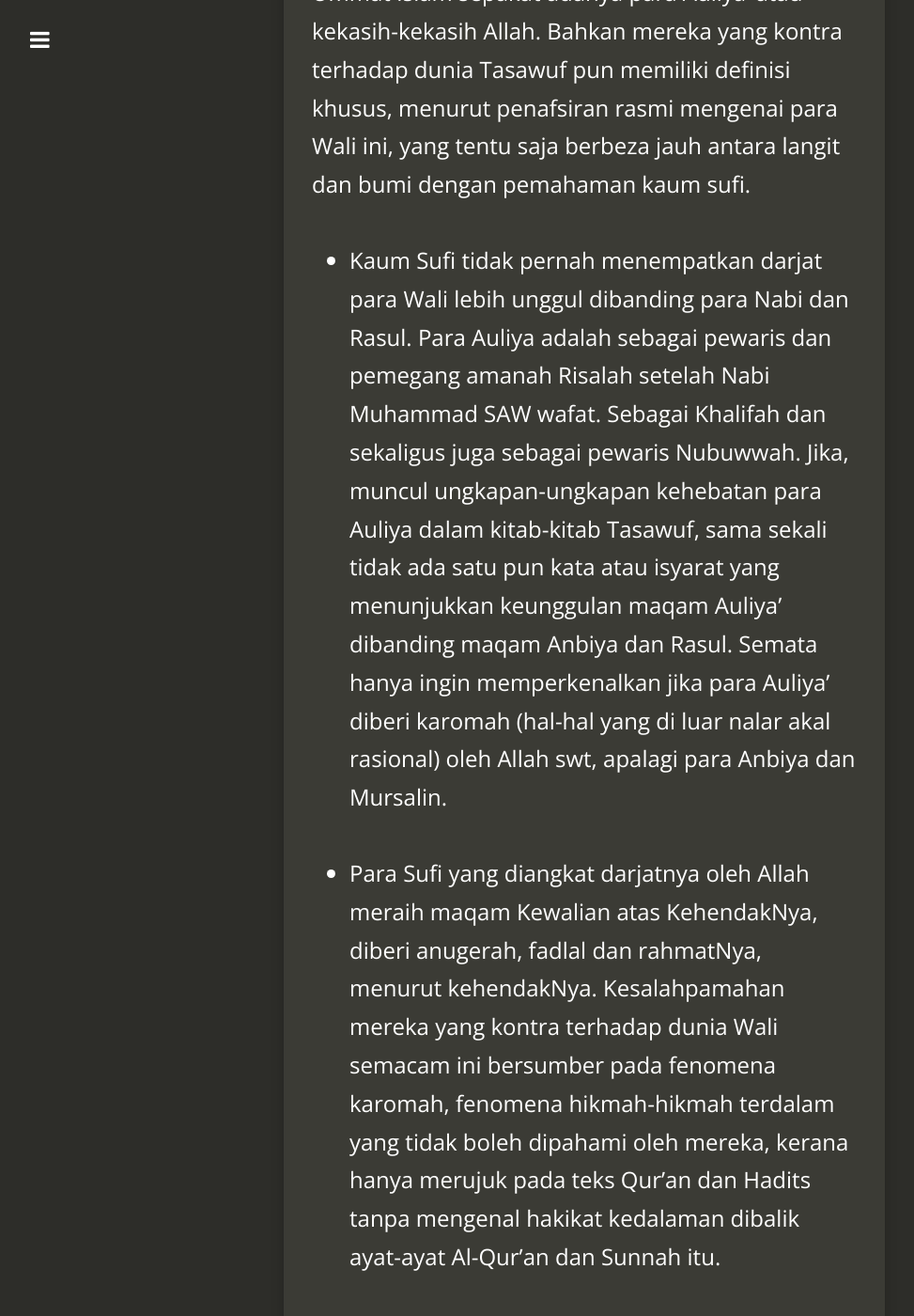
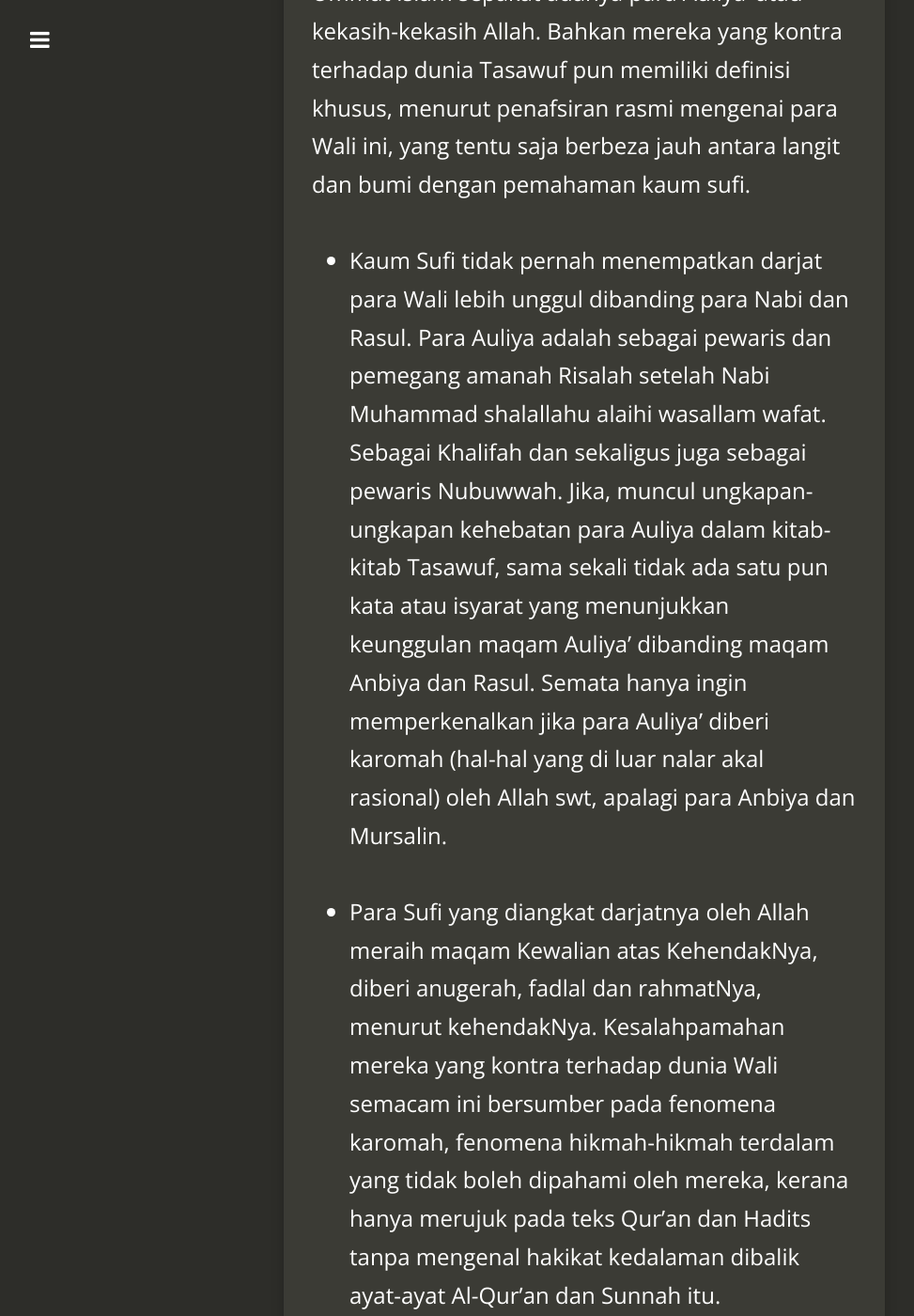
Before and after one commit to kedamaian/swsyafiq, a Jekyll site: the page built from _posts/2010-01-15-salah-faham-terhadap-dunia-sufi.md, in a window 1280 px wide and 1400 px high, scrolled down 5280 px. Shown: the whole window at 94% size, without its empty margins (18-991 px from the left). Built offline with Jekyll 4.4.1, drawn with Linux system fonts in a browser that asks for light colours; nearby versions of some CDN libraries; comment, search, counter and statistics services are not loaded; some of the changed text lies outside the part shown.

Commit message:
Update 2010-01-15-salah-faham-terhadap-dunia-sufi.md

```diff
--- a/_posts/2010-01-15-salah-faham-terhadap-dunia-sufi.md
+++ b/_posts/2010-01-15-salah-faham-terhadap-dunia-sufi.md
@@ -41,16 +41,16 @@
 ## Jawapan:
 Ummat Islam sepakat adanya para Auliya' atau kekasih-kekasih Allah. Bahkan mereka yang kontra terhadap dunia Tasawuf pun memiliki definisi khusus, menurut penafsiran rasmi mengenai para Wali ini, yang tentu saja berbeza jauh antara langit dan bumi dengan pemahaman kaum sufi.
 
--    Kaum Sufi tidak pernah menempatkan darjat para Wali lebih unggul dibanding para Nabi dan Rasul. Para Auliya adalah sebagai pewaris dan pemegang amanah Risalah setelah Nabi Muhammad SAW wafat. Sebagai Khalifah dan sekaligus juga sebagai pewaris Nubuwwah. Jika, muncul ungkapan-ungkapan kehebatan para Auliya dalam kitab-kitab Tasawuf, sama sekali tidak ada satu pun kata atau isyarat yang menunjukkan keunggulan maqam Auliya' dibanding maqam Anbiya dan Rasul. Semata hanya ingin memperkenalkan jika para Auliya' diberi karomah (hal-hal yang di luar nalar akal rasional) oleh Allah swt, apalagi para Anbiya dan Mursalin.
+-    Kaum Sufi tidak pernah menempatkan darjat para Wali lebih unggul dibanding para Nabi dan Rasul. Para Auliya adalah sebagai pewaris dan pemegang amanah Risalah setelah Nabi Muhammad shalallahu alaihi wasallam wafat. Sebagai Khalifah dan sekaligus juga sebagai pewaris Nubuwwah. Jika, muncul ungkapan-ungkapan kehebatan para Auliya dalam kitab-kitab Tasawuf, sama sekali tidak ada satu pun kata atau isyarat yang menunjukkan keunggulan maqam Auliya' dibanding maqam Anbiya dan Rasul. Semata hanya ingin memperkenalkan jika para Auliya' diberi karomah (hal-hal yang di luar nalar akal rasional) oleh Allah swt, apalagi para Anbiya dan Mursalin.
 
 -    Para Sufi yang diangkat darjatnya oleh Allah meraih maqam Kewalian atas KehendakNya, diberi anugerah, fadlal dan rahmatNya, menurut kehendakNya. Kesalahpamahan mereka yang kontra terhadap dunia Wali semacam ini bersumber pada fenomena karomah, fenomena hikmah-hikmah terdalam yang tidak boleh dipahami oleh mereka, kerana hanya merujuk pada teks Qur'an dan Hadits tanpa mengenal hakikat kedalaman dibalik ayat-ayat Al-Qur'an dan Sunnah itu.
 
 
 Apakah anda tega menyalahkan Syeikh Abdul Qadir al-Jilany, Abul Hasan Asy-Syadzily, Hujjatul Islam al-Ghazaly, Ibnu Araby. Al-Bisthamy, Asy-Syibly, Junaid al-Bahgdady, para Imam Mazhab, yang sangat terkenal sebagai para Auliya' Allah, dan sama sekali mereka jauh dari persepsi anda tentang kewalian itu?
 
-Padahal mereka adalah para penjaga Al-Qur'an dan as-Sunnah, para pelestari tradisi Syariat, Tarekat dan hakikat Risalah Nabi besar Muhammad SAW.
+Padahal mereka adalah para penjaga Al-Qur'an dan as-Sunnah, para pelestari tradisi Syariat, Tarekat dan hakikat Risalah Nabi besar Muhammad shalallahu alaihi wasallam.
 
-Jadi jika ada Istilah Abdal sebagaimana juga pernah disebut oleh Nabi Muhammad SAW, tentu saja, tidak gampang memahami tugas-tugas para Wali itu. Sedangkan siapa pun dalam menjelajah dunia rohani, metafizika, dunia hakikat sentiasa justeru akan diolah (tersesat) sepanjang perjalanannya tidak dibimbing oleh Wali yang Mursyid, sebagaimana disebutkan dalam Al-Qur'an: "Siapa yang sesat (jalan menuju kepada Allah) maka ia tidak akan pernah menemukan Wali yang Mursyid".
+Jadi jika ada Istilah Abdal sebagaimana juga pernah disebut oleh Nabi Muhammad shalallahu alaihi wasallam, tentu saja, tidak gampang memahami tugas-tugas para Wali itu. Sedangkan siapa pun dalam menjelajah dunia rohani, metafizika, dunia hakikat sentiasa justeru akan diolah (tersesat) sepanjang perjalanannya tidak dibimbing oleh Wali yang Mursyid, sebagaimana disebutkan dalam Al-Qur'an: "Siapa yang sesat (jalan menuju kepada Allah) maka ia tidak akan pernah menemukan Wali yang Mursyid".
 
 Kriteria Wali Mursyid tentu tidak sesederhana yang mereka pahami. Kata Iman dan Taqwa saja, sangat berlapis-lapis kedalamannya, dan beragam pula wilayah implementasinya dalam dunia jiwa para hamba Allah. Apakah sebegitu mudah orang mengaku menjadi Wali Allah, hanya kerana merasa beriman dan merasa bertaqwa dan bahkan mengaku merasa dirinya beramal soleh?
 
@@ -60,7 +60,7 @@
 
 Kerana itu Ibnu Araby, membagi komuniti para auliya’ menurut komuniti kebajikan yang disebut dalam berbagai ayat Al-Qur'an, semisal, komuniti Sholihun, Muhsinun, Shobirun, Syakirun, Dzakirun, Mujahidun, Muttaqun, 'Aminun, Mukhlishin, Mukhlashin, 'Abidun, dan ratusan komuniti Sholeh disana yang tentu saja, merupakan kelayakan moral yang begitu dalam. Jika Allah menyebutkan suatu kelompok moral, dengan menggunakan istilah tertentu, pasti memilki Rahsia tertentu pula. Kata Robb, beza dengan kata Ilah, beza lagi dengan penyebutan yang menggunakan Sifat dan Asma' sepetri Al-Khaliq, Al-Bari', al-Mushowwir, misalnya.
 
-Munculnya istilah Ghauts, Quthub, Abdal, Nuqaba', Nujaba', tentu memiliki dasar-dasar yang tersirat dalam Al-Qur'an dan Sunnah, dan tugas-tugas amanah kewaliyan mereka tentu Allah sendiri Yang Maha Tahu, yang dengan KemahakuasaanNya, dan Irodah MutlakNya, memberikan wewenang dan tugas khusus. Dan semua tugas itu juga dalam rangka meneruskan amanah Rasul SAW.
+Munculnya istilah Ghauts, Quthub, Abdal, Nuqaba', Nujaba', tentu memiliki dasar-dasar yang tersirat dalam Al-Qur'an dan Sunnah, dan tugas-tugas amanah kewaliyan mereka tentu Allah sendiri Yang Maha Tahu, yang dengan KemahakuasaanNya, dan Irodah MutlakNya, memberikan wewenang dan tugas khusus. Dan semua tugas itu juga dalam rangka meneruskan amanah Rasul shalallahu alaihi wasallam.
 
 -    Soal adanya dewan para Wali, sesungguhnya juga tidak boleh disamakan sebagaimana kita memahami majlis sosial politik, dengan dewan pimpinan tertentu itu, dengan cara pemilihan ketua dewan atau ketua organisasi. Bahawa dalam dunia Kewalian ada hirarki struktur secara rohani, pasti sangat berbeza hirarki strukturalnya dengan dunia sosial manusiaw. Kalau suatu saat memang ada tugas bermajlis di gua Hira', itu bukan suatu tugas yang boleh dinilai sebagaimana berkumpulnya sebuah majlis PBB atau lainnya. Namun, kerana tugas kasuistis, menyangkut perkara moralitas ummat manusia di dunia, bahkan yang hidup maupun yang sudah mati, yang begitu tampak jelas dalam Alam Mukasyafah mereka, melalui Nur Ilahi.
 
```
